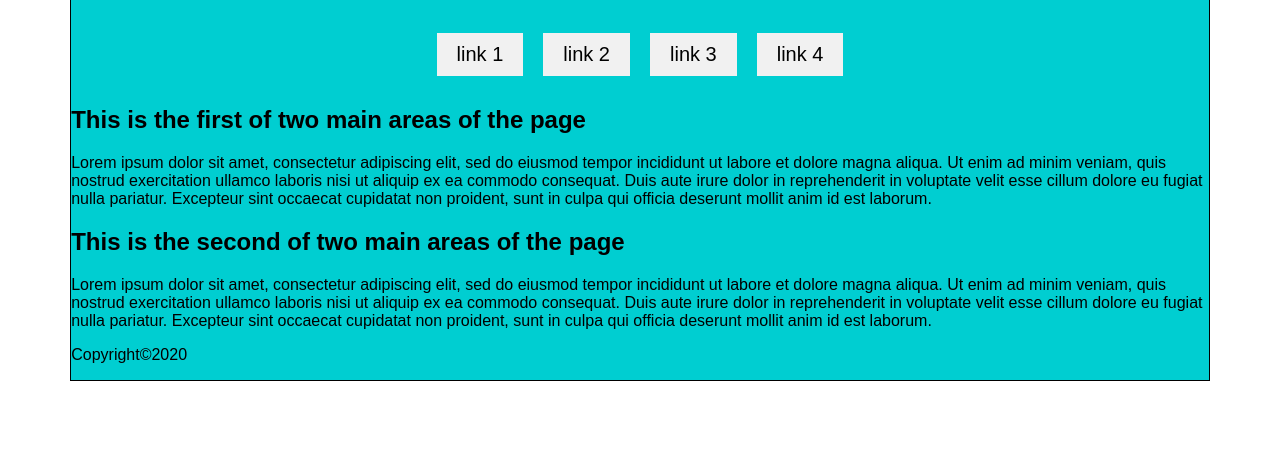
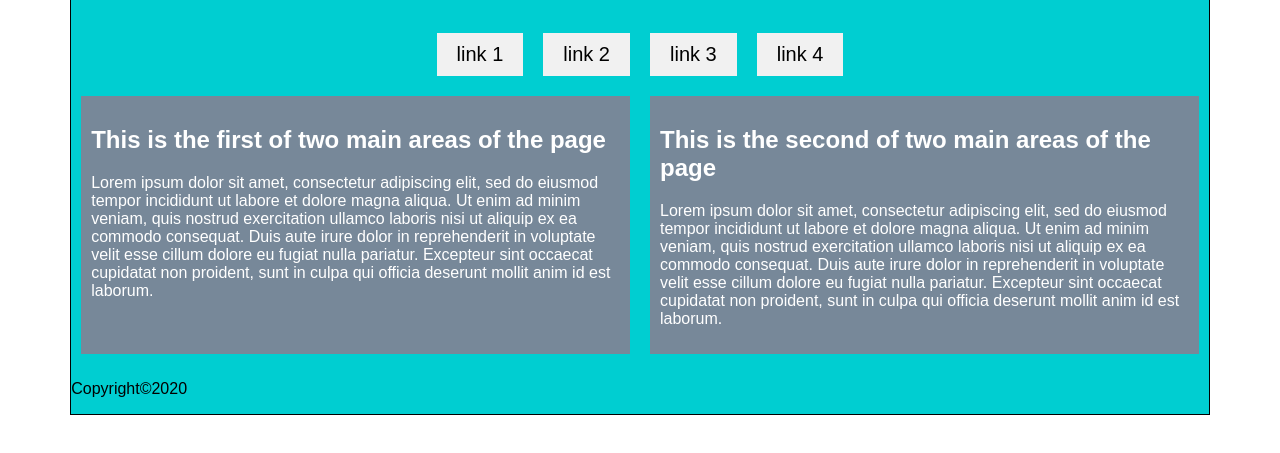
Before and after one commit to Agorny64/Agorny64.github.io, a plain HTML site: page web190/mod2/index.html in a window 1280 px wide. Shown: the part 129-582 px from the top of the page. Drawn offline with Linux system fonts and the light colour scheme.

Commit message:
Update index.html

```diff
--- a/web190/mod2/index.html
+++ b/web190/mod2/index.html
@@ -1,6 +1,6 @@
 <!DOCTYPE html>
 <html lang="en"><head>
-    <!--Alex Gorny, (Web 190), (Mod 2 Lab), 1/26/2026-->
+    <!--Alex Gorny, (Web 190), (Mod 2 Lab), 1/25/2026-->
 <title>Most basic CSS Flexbox</title>
 <meta charset="utf-8">
 <style>
@@ -33,8 +33,13 @@ nav> div{
     font-size: 20px;
 }
 main{
+    display: flex;
 }
 main > div{
+    background-color: lightslategrey;
+    margin: 10px;
+    padding: 10px;
+    color: white;
 }
 .left{
 }
```
